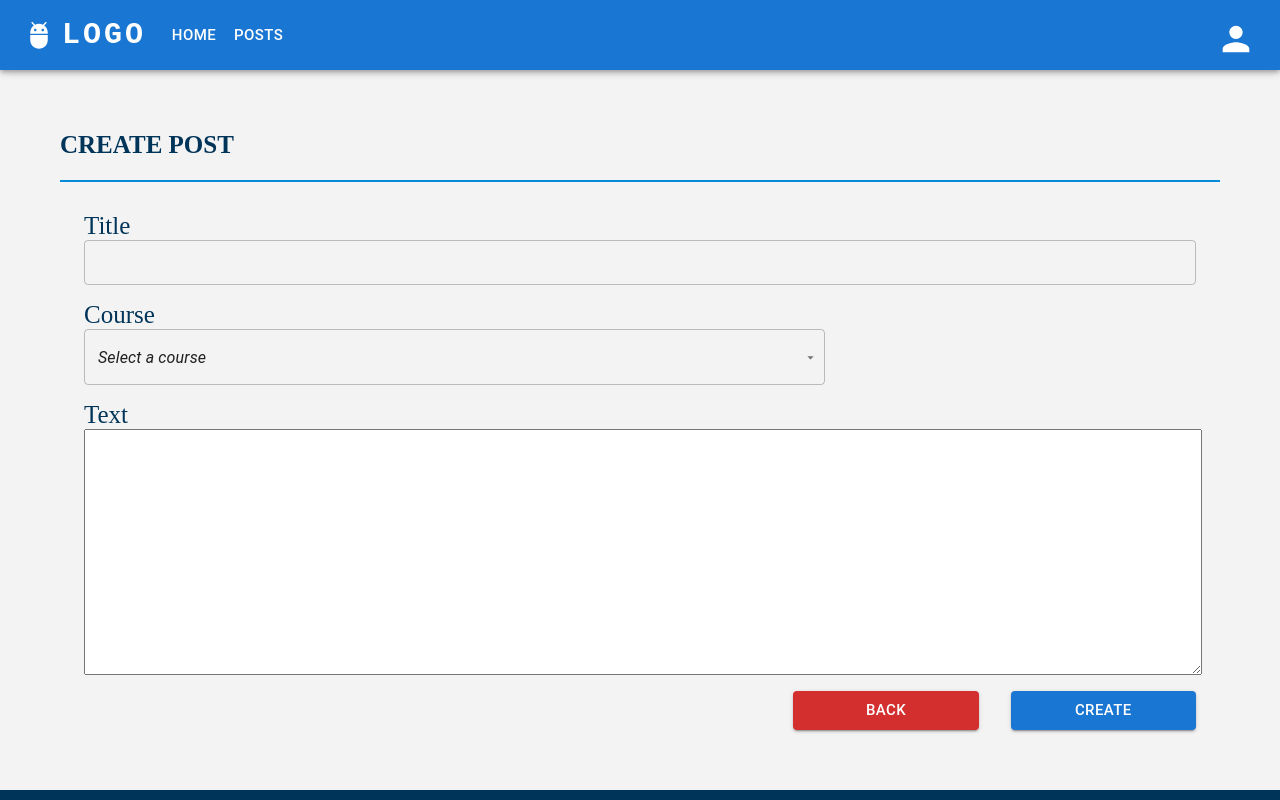
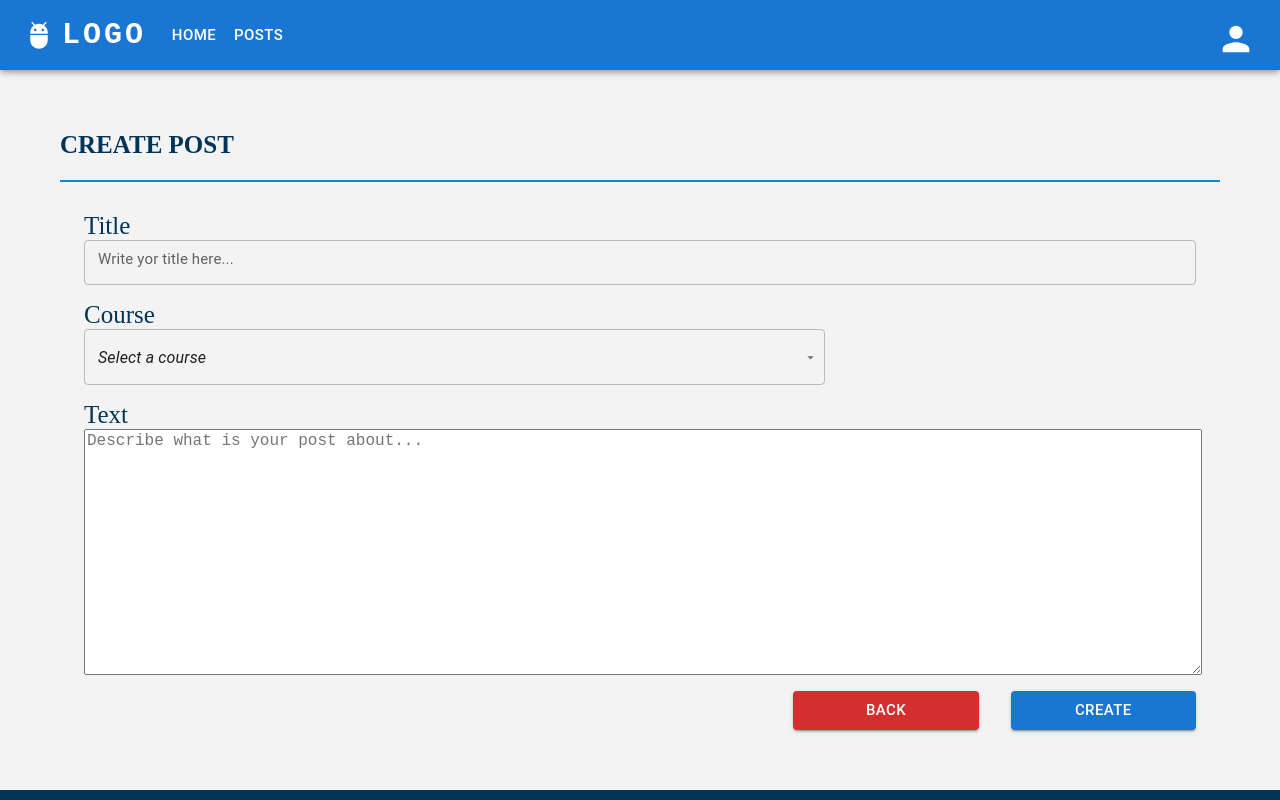
Before and after one commit to DanielMMITM/Forum-Front, a React (Vite) app: page /new-post in a window 1280 px wide. Shown: the top 800 px of the page. Built offline with nearby package versions, Linux system fonts and the light colour scheme.

Commit message:
Add - add placeholders to the inputs

```diff
--- a/src/pages/Posts/NewPost.tsx
+++ b/src/pages/Posts/NewPost.tsx
@@ -40,6 +40,8 @@ export const NewPost = () => {
               Title
             </label>
             <TextField
+              type="text"
+              label="Write yor title here..."
               fullWidth
               sx={{ fontSize: "1.5rem" }}
               size="small"
@@ -75,7 +77,10 @@ export const NewPost = () => {
             <label id="--custom-label" className="heading-secondary">
               Text
             </label>
-            <textarea id="--text-area"></textarea>
+            <textarea
+              id="--text-area"
+              placeholder="Describe what is your post about..."
+            ></textarea>
           </Grid>
           <Grid container item xs={12} columnGap={4} justifyContent={"end"}>
             <Grid item xs={12} md={2} order={{ xs: 2, md: 1 }}>
```
